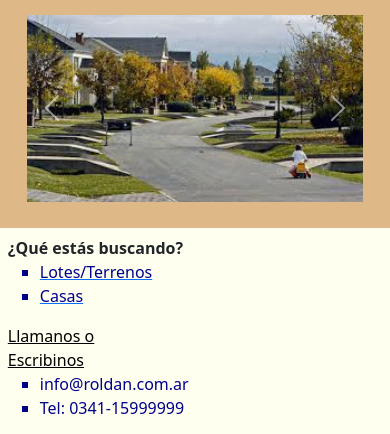
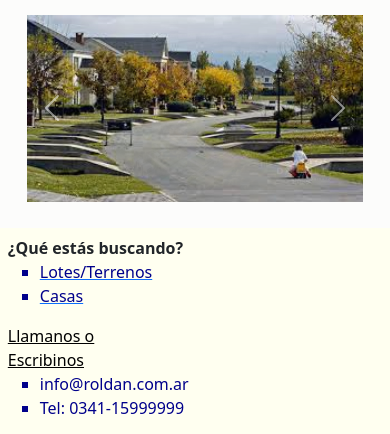
Before and after one commit to soficripo/mi_repositorio, a website: page index.html in a window 390 px wide. Shown: the part 304-738 px from the top of the page. Drawn offline with nearby package versions, Linux system fonts and the light colour scheme.

Commit message:
proyecto

```diff
--- a/SCSS/styles.scss
+++ b/SCSS/styles.scss
@@ -6,7 +6,7 @@
 
 @media only screen and (max-width: 500px) {
     body {
-       background-color: burlywood;
+       background-color: rgb(252, 252, 251);
     }
  }
 
--- a/index.html
+++ b/index.html
@@ -4,6 +4,10 @@
 <head>
   <meta charset="UTF-8">
   <meta http-equiv="X-UA-Cpmatible" content="IE=edge">
+
+  <meta name="description" content="Parrafo">
+  <meta name="keywords" content="HTML, ASP, JS, META, PALABRAS CLAVES, ROLDAN">
+
   <meta name="viewport" content="width=device-width, initial-scale=1.0">
   <link href="https://cdn.jsdelivr.net/npm/bootstrap@5.3.3/dist/css/bootstrap.min.css" rel="stylesheet"
     integrity="sha384-QWTKZyjpPEjISv5WaRU9OFeRpok6YctnYmDr5pNlyT2bRjXh0JMhjY6hW+ALEwIH" crossorigin="anonymous">
```
Also changed, not shown: CSS/styles.css.
